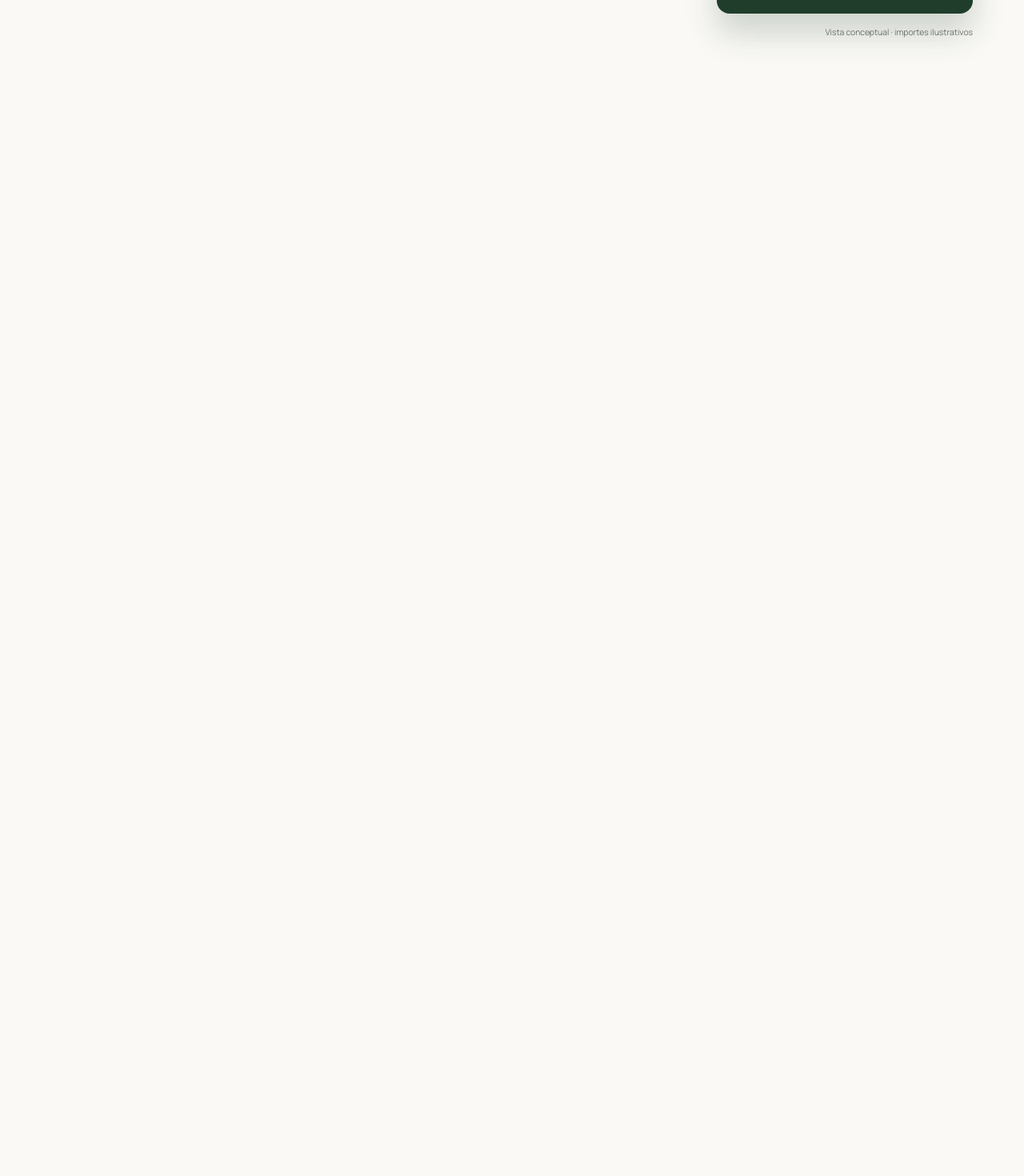
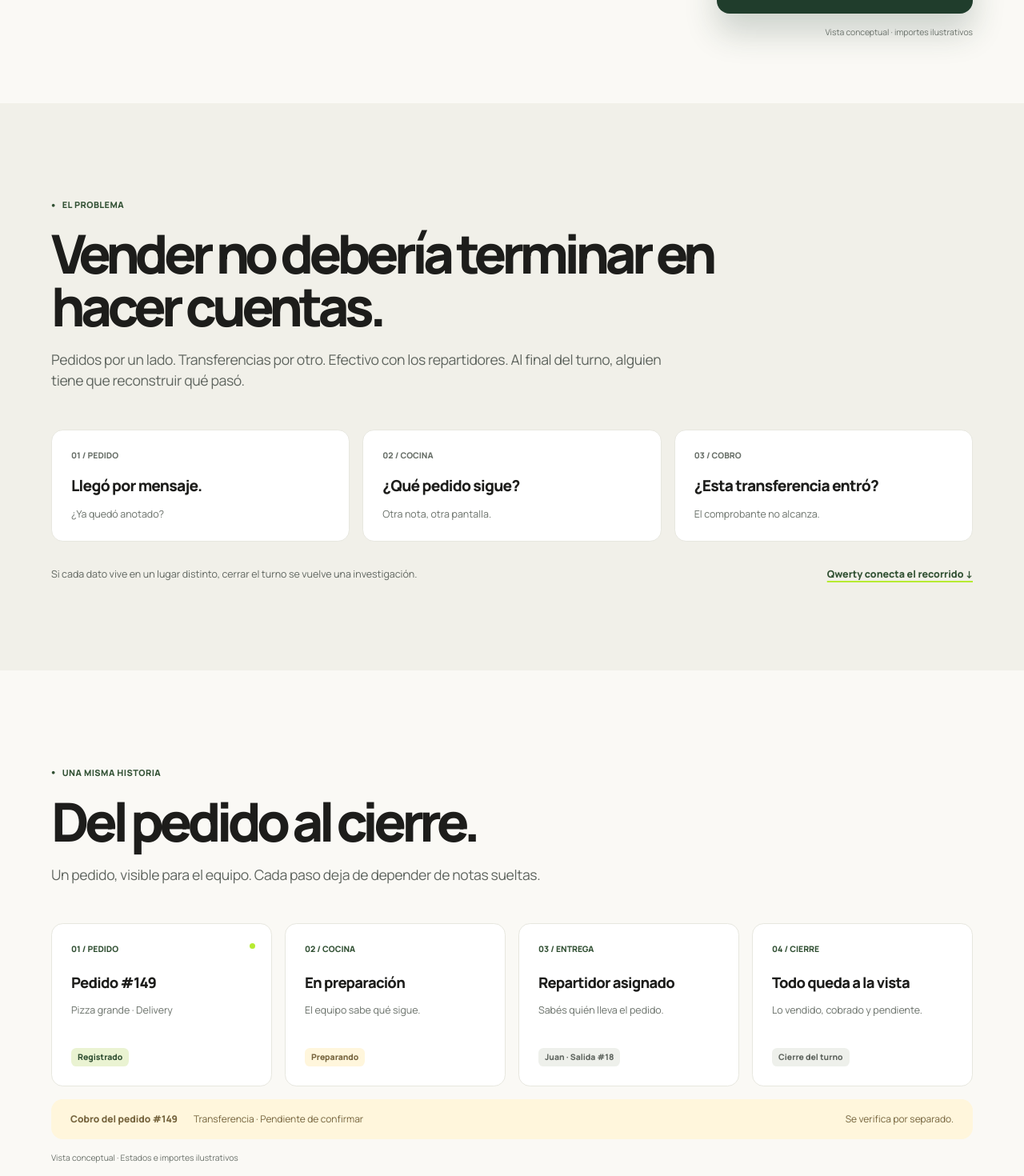
Before and after one commit to andresfrei/qwerty, a Next.js app in the folder apps/web/: page / in a window 1280 px wide. Shown: the part 693-2163 px from the top of the page at 80% size. Before the commit the page ends 854 px from the top, so only its background shows below. Built offline with nearby package versions, Linux system fonts and the light colour scheme.

Commit message:
feat(web): connect landing problem to order flow

```diff
--- a/apps/web/app/page.tsx
+++ b/apps/web/app/page.tsx
@@ -14,6 +14,43 @@ const orders = [
     amount: "$23.500",
     status: "Lista para salir",
     statusColor: "text-[var(--success)]",
+  },
+];
+
+const problems = [
+  { label: "01 / PEDIDO", title: "Llegó por mensaje.", detail: "¿Ya quedó anotado?" },
+  { label: "02 / COCINA", title: "¿Qué pedido sigue?", detail: "Otra nota, otra pantalla." },
+  { label: "03 / COBRO", title: "¿Esta transferencia entró?", detail: "El comprobante no alcanza." },
+];
+
+const flowSteps = [
+  {
+    label: "01 / PEDIDO",
+    title: "Pedido #149",
+    detail: "Pizza grande · Delivery",
+    status: "Registrado",
+    statusClass: "bg-[var(--soft-lime)] text-[var(--olive)]",
+  },
+  {
+    label: "02 / COCINA",
+    title: "En preparación",
+    detail: "El equipo sabe qué sigue.",
+    status: "Preparando",
+    statusClass: "bg-[var(--transfer-bg)] text-[var(--transfer-text)]",
+  },
+  {
+    label: "03 / ENTREGA",
+    title: "Repartidor asignado",
+    detail: "Sabés quién lleva el pedido.",
+    status: "Juan · Salida #18",
+    statusClass: "bg-[#eef0eb] text-[var(--body-subtle)]",
+  },
+  {
+    label: "04 / CIERRE",
+    title: "Todo queda a la vista",
+    detail: "Lo vendido, cobrado y pendiente.",
+    status: "Cierre del turno",
+    statusClass: "bg-[#eef0eb] text-[var(--body-subtle)]",
   },
 ];
 
@@ -62,6 +99,12 @@ export default function HomePage() {
               </small>
             </span>
           </p>
+          <a
+            className="mt-7 inline-flex items-center rounded-[0.55rem] border border-[var(--olive)] px-4 py-3 text-[0.78rem] font-extrabold text-[var(--olive)] transition-colors hover:bg-[var(--soft-lime)] focus-visible:outline-2 focus-visible:outline-offset-2 focus-visible:outline-[var(--olive)]"
+            href="#como-funciona"
+          >
+            Ver cómo funciona <span className="ml-2 text-[1rem]" aria-hidden="true">↓</span>
+          </a>
         </div>
 
         <section className="mt-14 grid gap-4 md:mt-0" aria-labelledby="examples-title">
@@ -144,6 +187,99 @@ export default function HomePage() {
           </p>
         </section>
       </section>
+
+      <section
+        className="-mx-6 bg-[#f1f0e9] px-6 py-20 sm:-mx-10 sm:px-10 sm:py-24 lg:-mx-16 lg:px-16 lg:py-28"
+        aria-labelledby="problem-title"
+      >
+        <div className="mx-auto max-w-7xl">
+          <p className="mb-5 inline-flex items-center gap-2 text-[0.68rem] font-extrabold uppercase tracking-[0.04em] text-[var(--olive)]">
+            <span className="text-[0.55rem]" aria-hidden="true">●</span>
+            El problema
+          </p>
+          <h2
+            id="problem-title"
+            className="max-w-[58rem] text-[clamp(2.45rem,6vw,4.2rem)] font-[750] leading-[0.98] tracking-[-0.085em]"
+          >
+            Vender no debería terminar en hacer cuentas.
+          </h2>
+          <p className="mt-5 max-w-[48rem] text-[1rem] leading-[1.5] tracking-[-0.02em] text-[var(--body-subtle)] md:text-[1.1rem]">
+            Pedidos por un lado. Transferencias por otro. Efectivo con los repartidores. Al final del
+            turno, alguien tiene que reconstruir qué pasó.
+          </p>
+
+          <div className="mt-12 grid gap-4 md:grid-cols-3">
+            {problems.map((problem) => (
+              <article
+                className="rounded-[0.9rem] border border-[var(--line)] bg-white p-5 sm:p-6"
+                key={problem.label}
+              >
+                <p className="text-[0.65rem] font-extrabold uppercase text-[var(--muted)]">{problem.label}</p>
+                <h3 className="mt-4 text-[1.2rem] font-[750] tracking-[-0.04em]">{problem.title}</h3>
+                <p className="mt-3 text-[0.78rem] leading-[1.4] text-[var(--muted)]">{problem.detail}</p>
+              </article>
+            ))}
+          </div>
+
+          <div className="mt-8 flex flex-col gap-4 text-[0.78rem] leading-[1.4] text-[var(--body-subtle)] sm:flex-row sm:items-center sm:justify-between">
+            <p>Si cada dato vive en un lugar distinto, cerrar el turno se vuelve una investigación.</p>
+            <a
+              className="font-extrabold text-[var(--olive)] underline decoration-[var(--lime)] decoration-2 underline-offset-4 focus-visible:outline-2 focus-visible:outline-offset-2 focus-visible:outline-[var(--olive)]"
+              href="#como-funciona"
+            >
+              Qwerty conecta el recorrido <span aria-hidden="true">↓</span>
+            </a>
+          </div>
+        </div>
+      </section>
+
+      <section
+        id="como-funciona"
+        className="scroll-mt-6 px-0 py-20 sm:py-24 lg:py-28"
+        aria-labelledby="flow-title"
+      >
+        <div className="mx-auto max-w-7xl">
+          <p className="mb-5 inline-flex items-center gap-2 text-[0.68rem] font-extrabold uppercase tracking-[0.04em] text-[var(--olive)]">
+            <span className="text-[0.55rem]" aria-hidden="true">●</span>
+            Una misma historia
+          </p>
+          <h2
+            id="flow-title"
+            className="text-[clamp(2.7rem,6vw,4.2rem)] font-[750] leading-[0.98] tracking-[-0.085em]"
+          >
+            Del pedido al cierre.
+          </h2>
+          <p className="mt-5 max-w-[42rem] text-[1rem] leading-[1.5] tracking-[-0.02em] text-[var(--body-subtle)] md:text-[1.1rem]">
+            Un pedido, visible para el equipo. Cada paso deja de depender de notas sueltas.
+          </p>
+
+          <div className="mt-12 grid gap-4 md:grid-cols-2 xl:grid-cols-4">
+            {flowSteps.map((step, index) => (
+              <article
+                className="relative rounded-[0.9rem] border border-[var(--line)] bg-white p-5 sm:p-6"
+                key={step.label}
+              >
+                {index === 0 && (
+                  <span className="absolute right-5 top-6 size-[0.45rem] rounded-full bg-[var(--lime)]" aria-hidden="true" />
+                )}
+                <p className="text-[0.65rem] font-extrabold uppercase text-[var(--olive)]">{step.label}</p>
+                <h3 className="mt-5 text-[1.15rem] font-[750] tracking-[-0.04em]">{step.title}</h3>
+                <p className="mt-3 min-h-[2.2rem] text-[0.78rem] leading-[1.4] text-[var(--muted)]">{step.detail}</p>
+                <span className={`mt-5 inline-flex rounded-[0.4rem] px-2 py-1 text-[0.65rem] font-extrabold ${step.statusClass}`}>
+                  {step.status}
+                </span>
+              </article>
+            ))}
+          </div>
+
+          <div className="mt-4 flex flex-col gap-2 rounded-[0.9rem] bg-[var(--transfer-bg)] px-5 py-4 text-[0.75rem] text-[var(--transfer-text)] sm:flex-row sm:items-center sm:gap-5 sm:px-6">
+            <strong className="font-extrabold">Cobro del pedido #149</strong>
+            <span>Transferencia · Pendiente de confirmar</span>
+            <span className="sm:ml-auto sm:text-right">Se verifica por separado.</span>
+          </div>
+          <p className="mt-4 text-[0.65rem] text-[var(--muted)]">Vista conceptual · Estados e importes ilustrativos</p>
+        </div>
+      </section>
     </main>
   );
 }
```
Also changed, not shown: 1 other file (tests, documents, lock files or other folders).
